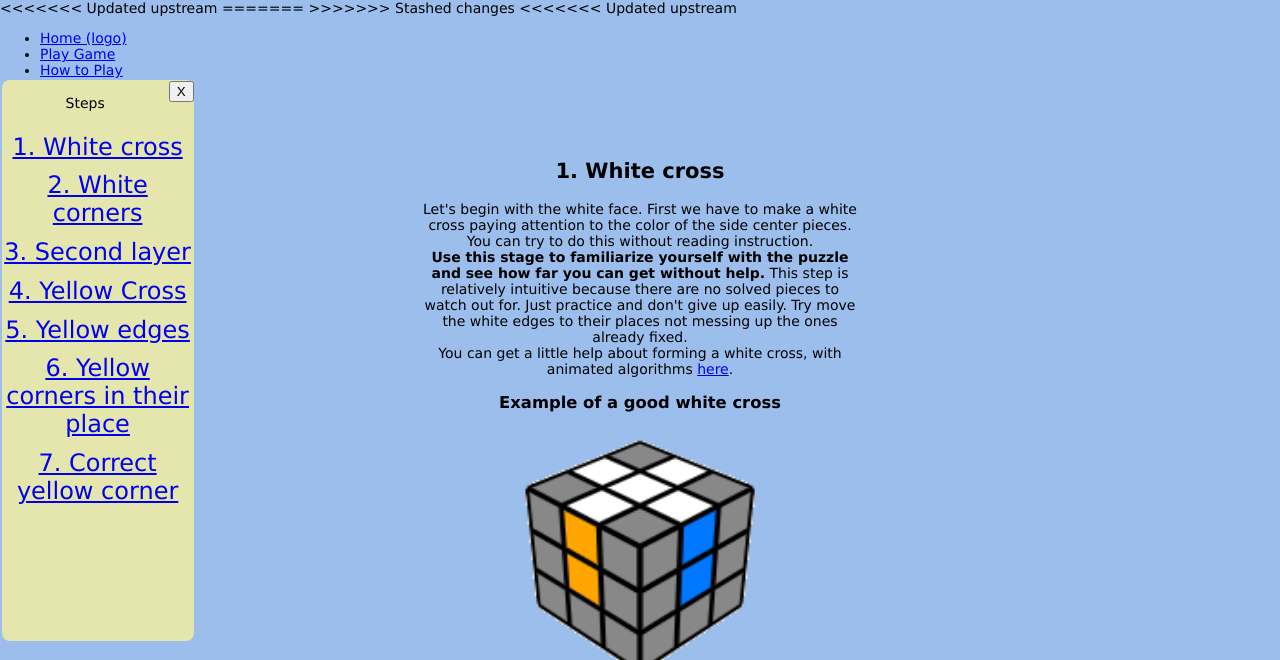
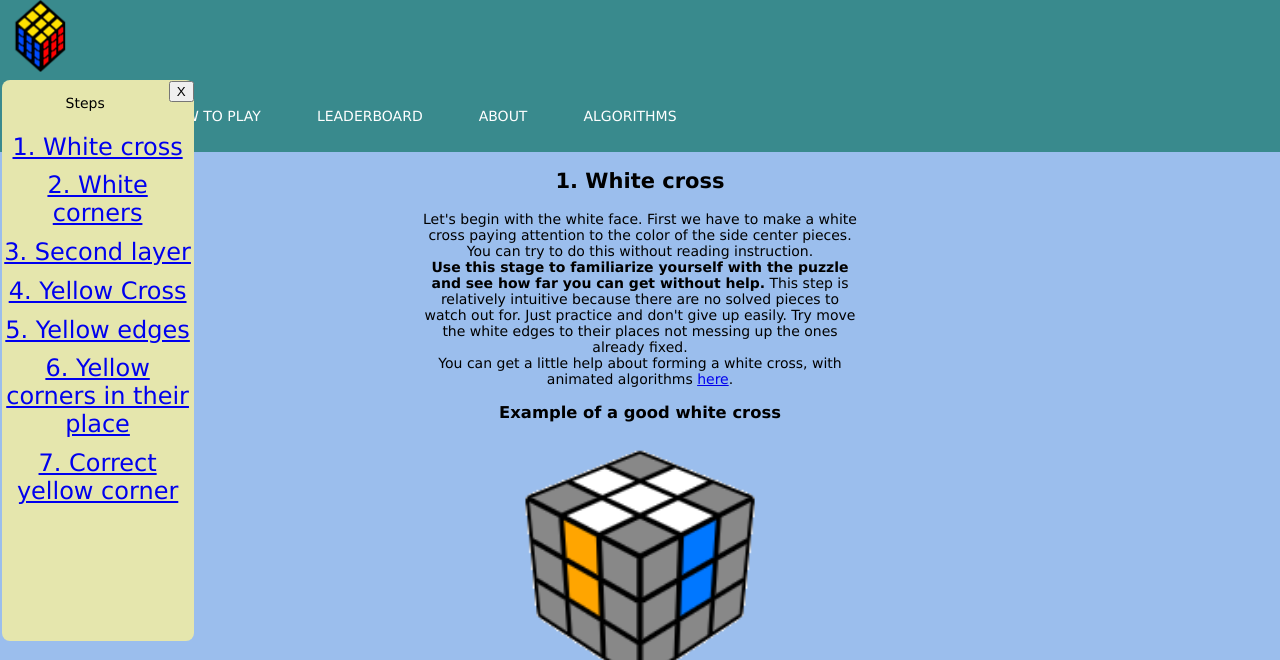
Before and after one commit to ChadleyM/RubixCube, a website built with webpack: page public/how-to-play/how-to-play.html in a window 1280 px wide. Shown: the top 660 px of the page. Built offline with nearby package versions, Linux system fonts and the light colour scheme.

Commit message:
Fixed merge conflicts

```diff
--- a/public/how-to-play/how-to-play.html
+++ b/public/how-to-play/how-to-play.html
@@ -7,44 +7,15 @@
     <link rel="stylesheet" type="text/css" href="./css/tutorial-style.css">
     <link rel="stylesheet" type="text/css" href="./css/howto.css">
     <script type="module" src="./js/sidebar.js" async></script>
-<<<<<<< Updated upstream
     <script type="module" src="./js/howto.js" async></script>
-=======
     <script type="module" src="../js/Navbar.js" async></script>
->>>>>>> Stashed changes
     <!--Put local css stylesheet here if necessary-->
     <meta charset="UTF-8">
         <meta name="viewport" content="width=device-width, initial-scale=1">
   </head>
   <body style="background-color: #9BBEED;">
     <!--content-->
-<<<<<<< Updated upstream
-    <header>
-        <nav>
-            <ul>
-                <li>
-                    <a href="/">Home (logo)</a>
-                </li>
-                <li>
-                    <a href="/play-game/play-game.html">Play Game</a>
-                </li>
-                <li>
-                    <a href="/how-to-play/how-to-play.html">How to Play</a>
-                </li>
-                <li>
-                    <a href="/leaderboard/leaderboard.html">Leaderboard</a>
-                </li>
-                <li>
-                    <a href="/about/about.html">About</a>
-                </li>
-                <li>
-                    <a href="/algorithms/algorithms.html">Algorithms</a>
-                </li>
-                <li>
-                    Misc info  <!--<a></a> instead-->
-                </li>
-            </ul>
-        </nav>
+    <header class="navContainer" id="navLocation">
     </header>
     <main class="center tutorial-content">
         <article id="step1" class="tutorial-step">
@@ -106,14 +77,6 @@
             <p>
                 Start solving the last layer making a yellow cross on the top of the cube. <br>
                 It doesn't matter if the pieces are not on their final places so we don't have to pay attention to the colors of the sides.
-=======
-    <header class="navContainer" id="navLocation">
-    </header>
-    <main class="center">
-        <section>
-            <h1>Here is how you play the game</h1>
-            <p> Lorem ipsum dolor sit amet, consectetur adipiscing elit. Integer fringilla, magna eget molestie porttitor, erat turpis bibendum odio, at pretium lacus diam id urna. Fusce laoreet mi vel ex vehicula pretium. Proin aliquet mauris erat, et tincidunt libero sodales a. Praesent mollis nisl non magna lacinia iaculis. Morbi eu euismod sem. Vivamus consectetur, ante et gravida interdum, tortor purus interdum risus, sed rutrum mi enim quis lorem. Ut laoreet, sapien sed faucibus finibus, purus metus tincidunt ipsum, sit amet molestie diam ligula interdum felis. Etiam id leo a mi malesuada convallis.
->>>>>>> Stashed changes
             </p>
             <h3>The algorithm</h3>
             <p>
```
